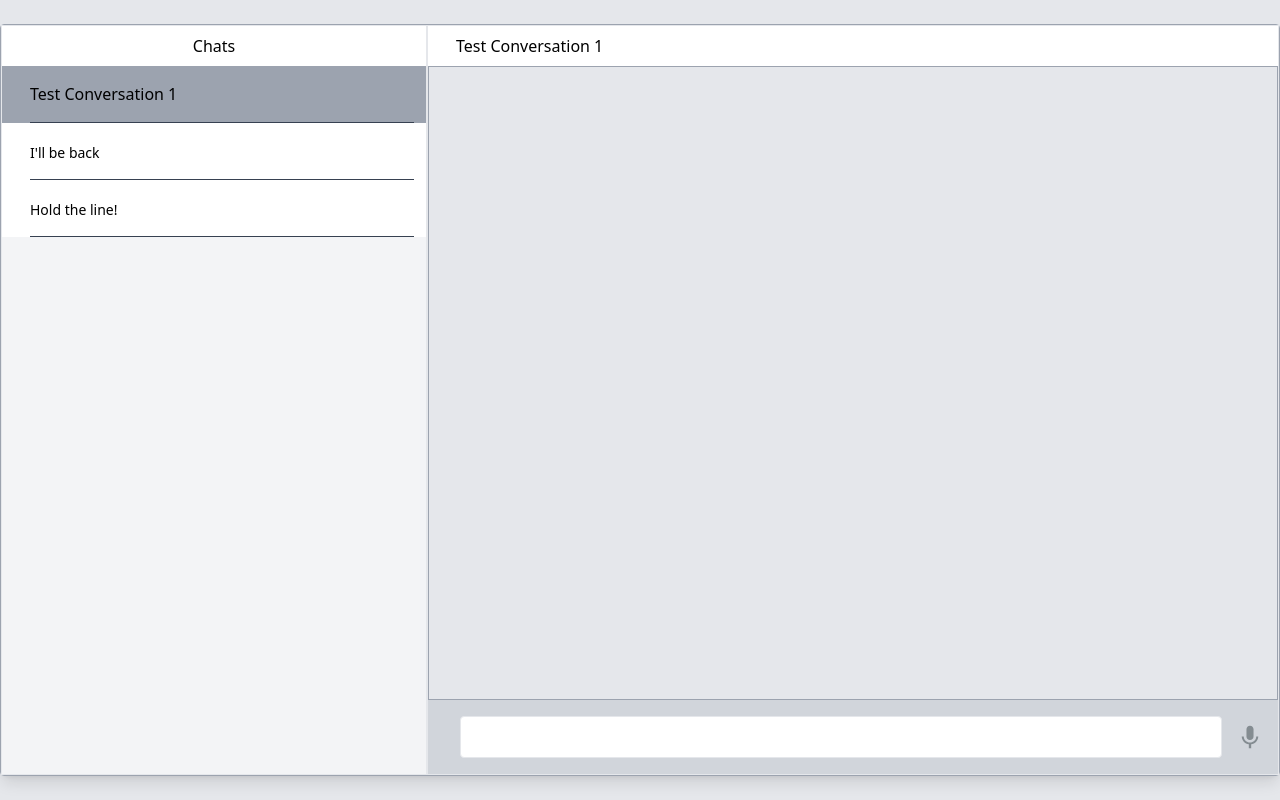
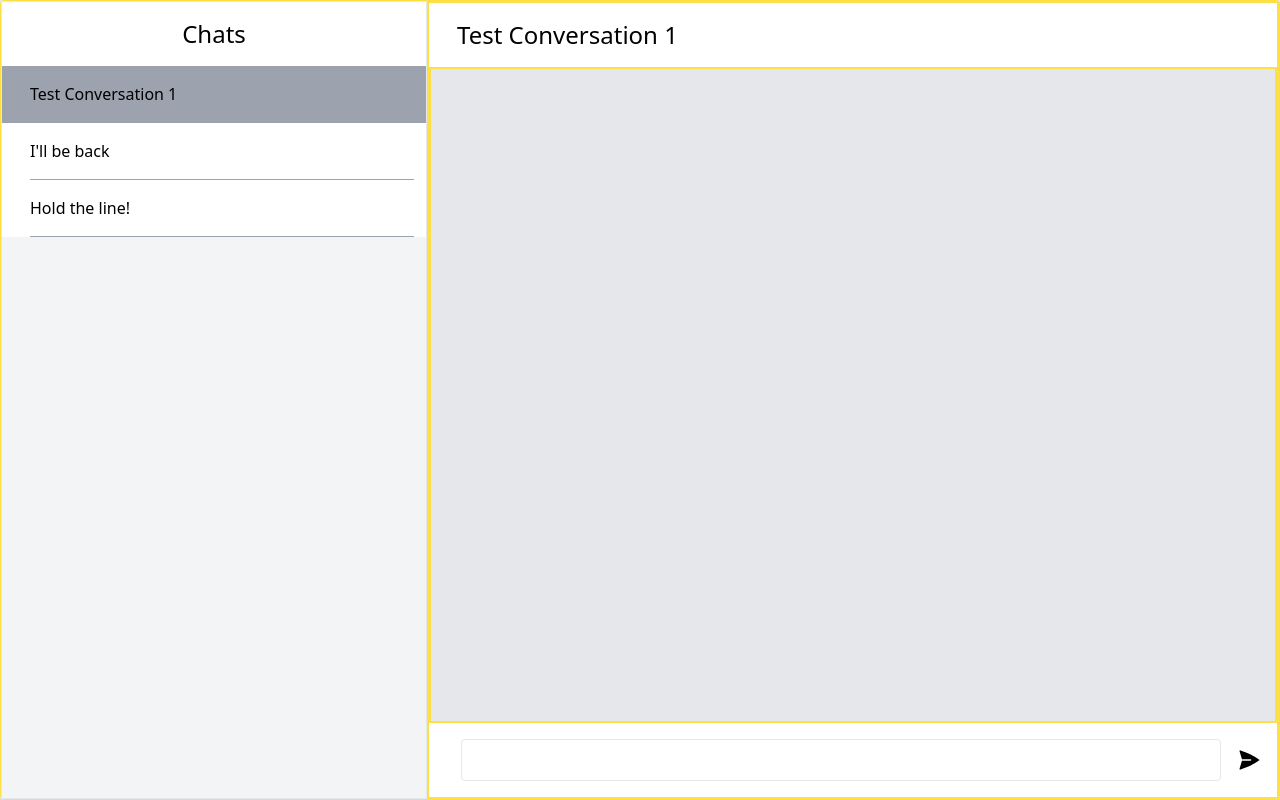
Before and after one commit to ena-04/Conversational-fashion-outfit-generator, a React (Create React App) app in the folder client/: page / in a window 1280 px wide. Built offline with nearby package versions, Linux system fonts and the light colour scheme.

Commit message:
added loading to frontend

```diff
--- a/client/src/components/ChatBox.js
+++ b/client/src/components/ChatBox.js
@@ -9,6 +9,13 @@ function ChatBox() {
     if (!input.trim()) return;
     console.log(input);
     try {
+      setInput("");
+      setMessages([
+        ...messages,
+        { text: input, isUser: true },
+        { text: "generating...", isUser: false },
+      ]);
+
       const response = await axios.post(
         "http://127.0.0.1:5000/api/recommendations",
         {
@@ -16,14 +23,17 @@ function ChatBox() {
         }
       );
       const botResponse = response.data.bot_response;
-
       setMessages([
         ...messages,
         { text: input, isUser: true },
         { text: botResponse, isUser: false },
       ]);
-      setInput("");
     } catch (error) {
+      setMessages([
+        ...messages,
+        { text: input, isUser: true },
+        { text: `error generating response: ${error.message}`, isUser: false },
+      ]);
       console.error("Error fetching bot response:", error);
     }
   };
@@ -31,52 +41,52 @@ function ChatBox() {
   return (
     <div>
       <div className="container mx-auto bg-gray-200">
-        <div className="py-6 h-screen">
-          <div className="flex border border-gray-400 rounded shadow-lg h-full">
+        <div className=" h-screen">
+          <div className="flex border border-yellow-300 rounded shadow-lg h-full">
             {/* <!-- Left --> */}
             <div className="w-1/3 border flex flex-col">
               {/* <!-- Header --> */}
               <div className="py-2 px-3 bg-white flex flex-row justify-between items-center">
-                <h1 className="mx-auto">Chats</h1>
+                <h1 className="mx-auto py-2 text-2xl">Chats</h1>
               </div>
 
               {/* <!-- Contacts --> */}
               <div className="bg-gray-100 flex-1 overflow-auto">
                 <div className="px-3 flex items-center bg-gray-400 cursor-pointer">
-                  <div className="ml-4 flex-1 border-b border-gray-700 py-4">
+                  <div className="ml-4 flex-1 border-b border-gray-400 py-4">
                     <div className="flex  justify-between">
-                      <p className=" ">Test Conversation 1</p>
+                      <h1 className="  ">Test Conversation 1</h1>
                     </div>
                   </div>
                 </div>
                 <div className="bg-white px-3 flex items-center hover:bg-gray-200 cursor-pointer">
-                  <div className="ml-4 flex-1 border-b border-gray-700 py-4">
+                  <div className="ml-4 flex-1 border-b border-gray-400 py-4">
                     <div className="flex items-bottom justify-between"></div>
-                    <p className=" mt-1 text-sm">I'll be back</p>
+                    <h1 className=" ">I'll be back</h1>
                   </div>
                 </div>
                 <div className="bg-white px-3 flex items-center hover:bg-gray-200 cursor-pointer">
-                  <div className="ml-4 flex-1 border-b border-gray-700 py-4">
+                  <div className="ml-4 flex-1 border-b border-gray-400 py-4">
                     <div className="flex items-bottom justify-between"></div>
-                    <p className=" mt-1 text-sm">Hold the line!</p>
+                    <h1 className=" ">Hold the line!</h1>
                   </div>
                 </div>
               </div>
             </div>
 
             {/* <!-- Right --> */}
-            <div className="w-2/3 border flex flex-col">
+            <div className="w-2/3 border-2 border-yellow-300 flex flex-col">
               {/* <!-- Header --> */}
               <div className="py-2 px-3 bg-white flex flex-row justify-between items-center">
                 <div className="flex items-center">
                   <div className="ml-4">
-                    <p className="">Test Conversation 1</p>
+                    <p className="py-2 text-2xl">Test Conversation 1</p>
                   </div>
                 </div>
               </div>
 
               {/* <!-- Messages --> */}
-              <div className="flex-1 overflow-auto bg-gray-200 border-gray-400 border">
+              <div className="flex-1 overflow-auto bg-gray-200 border-yellow-300 border-2">
                 <div className="py-2 px-3">
                   {messages.map((message, index) => (
                     <div
@@ -88,7 +98,7 @@ function ChatBox() {
                       <div
                         className={
                           message.isUser
-                            ? "rounded py-2 px-3 bg-blue-700"
+                            ? "rounded py-2 px-3 bg-blue-700 text-white"
                             : "rounded py-2 px-3 bg-gray-50"
                         }
                       >
@@ -100,7 +110,7 @@ function ChatBox() {
               </div>
 
               {/* <!-- Input --> */}
-              <div className="bg-gray-300 px-4 py-4 flex items-center">
+              <div className="bg-white px-4 py-4 flex items-center">
                 <div className="flex-1 mx-4">
                   <input
                     className="w-full border rounded px-2 py-2"
@@ -113,14 +123,10 @@ function ChatBox() {
                   <svg
                     xmlns="http://www.w3.org/2000/svg"
                     viewBox="0 0 24 24"
-                    width="24"
-                    height="24"
+                    fill="currentColor"
+                    className="w-6 h-6"
                   >
-                    <path
-                      fill="#263238"
-                      fill-opacity=".45"
-                      d="M11.999 14.942c2.001 0 3.531-1.53 3.531-3.531V4.35c0-2.001-1.53-3.531-3.531-3.531S8.469 2.35 8.469 4.35v7.061c0 2.001 1.53 3.531 3.53 3.531zm6.238-3.53c0 3.531-2.942 6.002-6.237 6.002s-6.237-2.471-6.237-6.002H3.761c0 4.001 3.178 7.297 7.061 7.885v3.884h2.354v-3.884c3.884-.588 7.061-3.884 7.061-7.885h-2z"
-                    ></path>
+                    <path d="M3.478 2.405a.75.75 0 00-.926.94l2.432 7.905H13.5a.75.75 0 010 1.5H4.984l-2.432 7.905a.75.75 0 00.926.94 60.519 60.519 0 0018.445-8.986.75.75 0 000-1.218A60.517 60.517 0 003.478 2.405z" />
                   </svg>
                 </button>
               </div>
```
Also changed, not shown: 2 other files (tests, documents, lock files or other folders).
